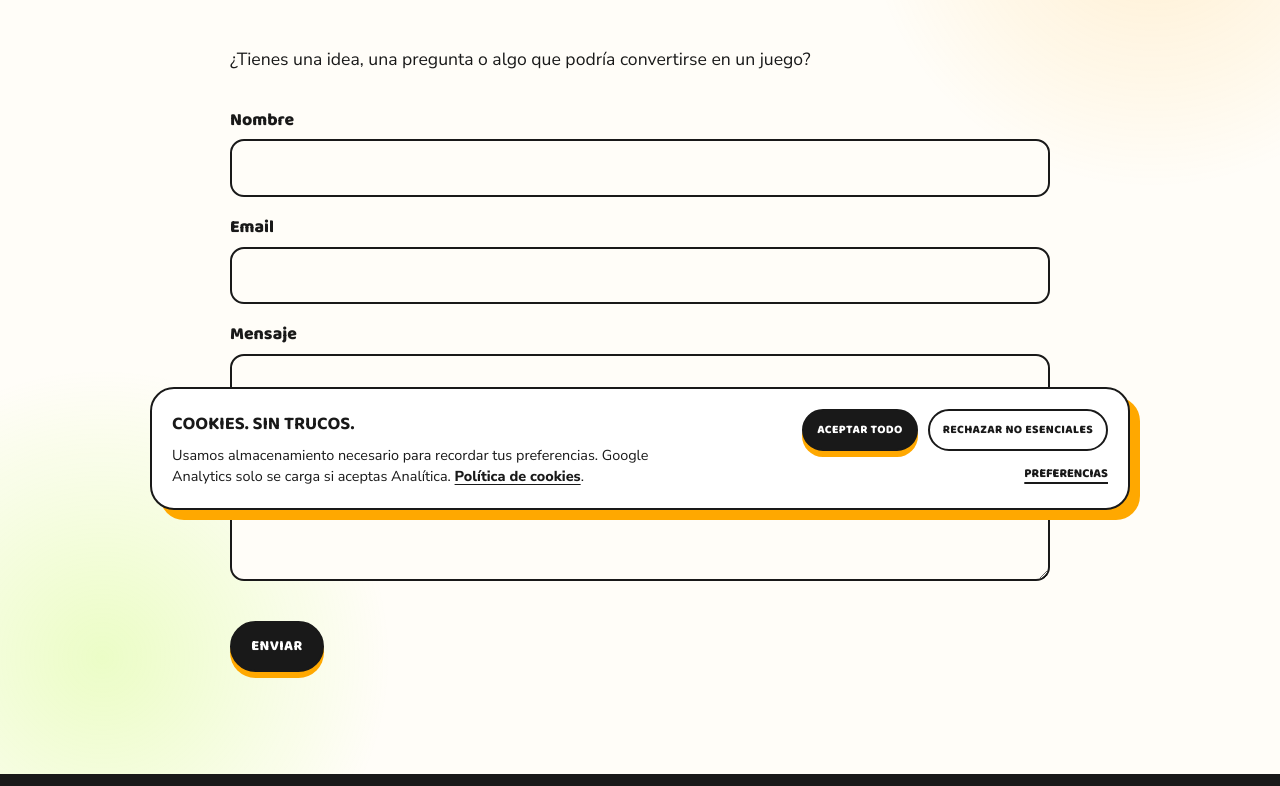
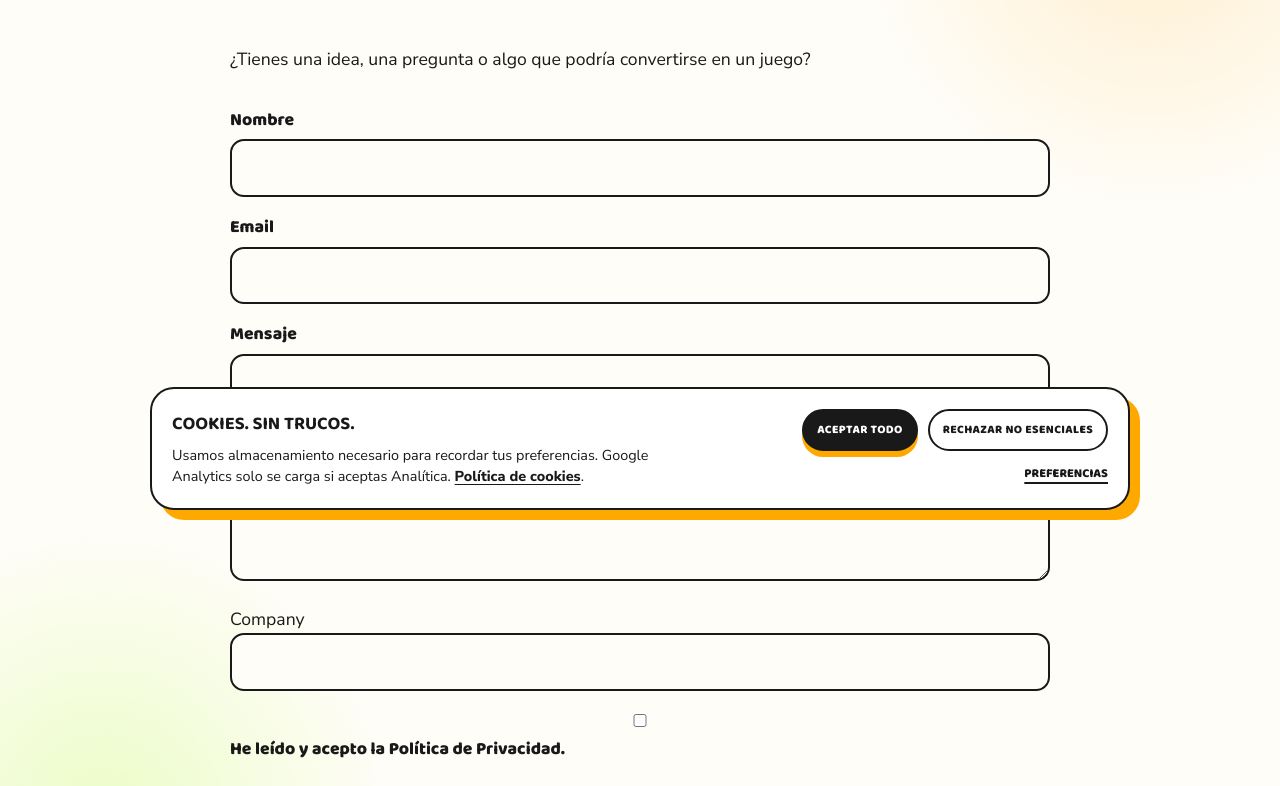
Before and after one commit to hubsienda/naralimon, a Next.js app: page /contacto in a window 1280 px wide. Shown: the part 274-1060 px from the top of the page. Built offline with nearby package versions, Linux system fonts and the light colour scheme; no server answers.

Commit message:
Make contact form submit securely

```diff
--- a/components/ContactForm.tsx
+++ b/components/ContactForm.tsx
@@ -1,34 +1,96 @@
 "use client";
 
+import Link from "next/link";
 import { FormEvent, useState } from "react";
-import { siteConfig } from "@/lib/config";
 import type { Locale } from "@/lib/types";
 
+type FormState = "idle" | "loading" | "success" | "error";
+
 export default function ContactForm({ locale }: { locale: Locale }) {
-  const [note, setNote] = useState("");
+  const [state, setState] = useState<FormState>("idle");
   const text = locale === "es"
-    ? { name: "Nombre", email: "Email", message: "Mensaje", button: "ENVIAR", missing: "El canal de contacto se activará antes del lanzamiento." }
-    : { name: "Name", email: "Email", message: "Message", button: "SEND", missing: "The contact channel will be activated before launch." };
+    ? {
+        name: "Nombre",
+        email: "Email",
+        message: "Mensaje",
+        button: "ENVIAR",
+        sending: "ENVIANDO…",
+        consentPrefix: "He leído y acepto la",
+        privacy: "Política de Privacidad",
+        successTitle: "MENSAJE ENVIADO",
+        successBody: "Gracias. Te responderemos lo antes posible.",
+        error: "No hemos podido enviar el mensaje. Inténtalo de nuevo.",
+      }
+    : {
+        name: "Name",
+        email: "Email",
+        message: "Message",
+        button: "SEND",
+        sending: "SENDING…",
+        consentPrefix: "I have read and accept the",
+        privacy: "Privacy Policy",
+        successTitle: "MESSAGE SENT",
+        successBody: "Thank you. We'll get back to you as soon as possible.",
+        error: "We couldn't send your message. Please try again.",
+      };
+  const privacyHref = locale === "es" ? "/privacidad" : "/en/privacy";
 
-  const submit = (event: FormEvent<HTMLFormElement>) => {
+  const submit = async (event: FormEvent<HTMLFormElement>) => {
     event.preventDefault();
-    const form = new FormData(event.currentTarget);
-    if (!siteConfig.contactEmail) {
-      setNote(text.missing);
-      return;
+    if (state === "loading") return;
+
+    const formElement = event.currentTarget;
+    const form = new FormData(formElement);
+    setState("loading");
+
+    try {
+      const response = await fetch("/api/contact", {
+        method: "POST",
+        headers: { "Content-Type": "application/json" },
+        body: JSON.stringify({
+          name: form.get("name"),
+          email: form.get("email"),
+          message: form.get("message"),
+          company: form.get("company"),
+          privacyAccepted: form.get("privacy") === "on",
+          locale,
+        }),
+      });
+
+      if (!response.ok) throw new Error("send_failed");
+      formElement.reset();
+      setState("success");
+    } catch {
+      setState("error");
     }
-    const subject = encodeURIComponent(`Naralimon — ${String(form.get("name") ?? "")}`);
-    const body = encodeURIComponent(`${String(form.get("message") ?? "")}\n\n${String(form.get("name") ?? "")}\n${String(form.get("email") ?? "")}`);
-    window.location.href = `mailto:${siteConfig.contactEmail}?subject=${subject}&body=${body}`;
   };
 
   return (
-    <form className="contact-form" onSubmit={submit}>
-      <label><span>{text.name}</span><input name="name" autoComplete="name" required /></label>
-      <label><span>{text.email}</span><input name="email" type="email" autoComplete="email" required /></label>
-      <label><span>{text.message}</span><textarea name="message" rows={7} required /></label>
-      <button type="submit" className="button button-dark">{text.button}</button>
-      {note && <p className="form-note" aria-live="polite">{note}</p>}
+    <form className="contact-form" onSubmit={submit} noValidate={false}>
+      <label><span>{text.name}</span><input name="name" autoComplete="name" maxLength={120} required /></label>
+      <label><span>{text.email}</span><input name="email" type="email" autoComplete="email" maxLength={254} required /></label>
+      <label><span>{text.message}</span><textarea name="message" rows={7} maxLength={5000} required /></label>
+
+      <div className="contact-honeypot" aria-hidden="true">
+        <label>Company<input name="company" tabIndex={-1} autoComplete="off" /></label>
+      </div>
+
+      <label className="contact-consent">
+        <input name="privacy" type="checkbox" required />
+        <span>{text.consentPrefix} <Link href={privacyHref}>{text.privacy}</Link>.</span>
+      </label>
+
+      <button type="submit" className="button button-dark" disabled={state === "loading"}>
+        {state === "loading" ? text.sending : text.button}
+      </button>
+
+      {state === "success" && (
+        <div className="form-status form-success" role="status">
+          <strong>{text.successTitle}</strong>
+          <p>{text.successBody}</p>
+        </div>
+      )}
+      {state === "error" && <p className="form-note form-error" role="alert">{text.error}</p>}
     </form>
   );
 }
```
